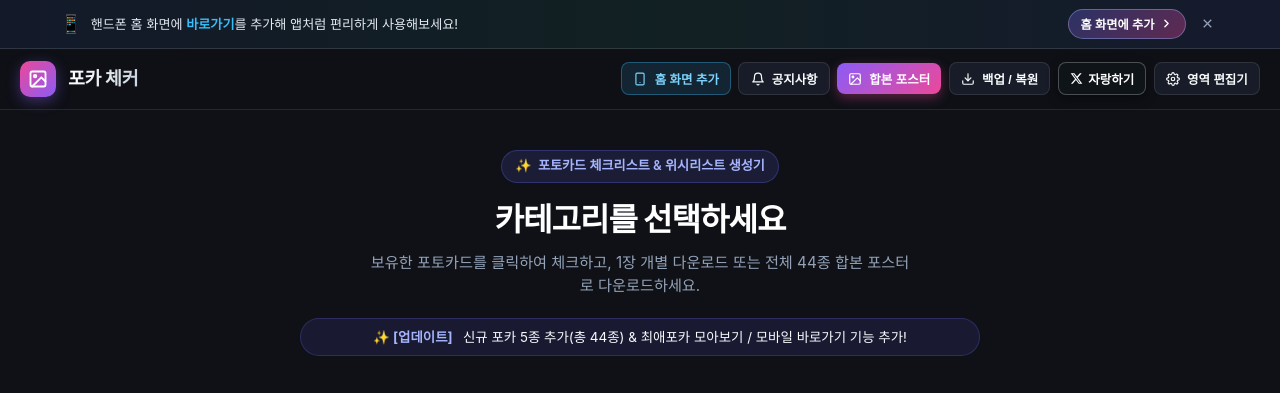
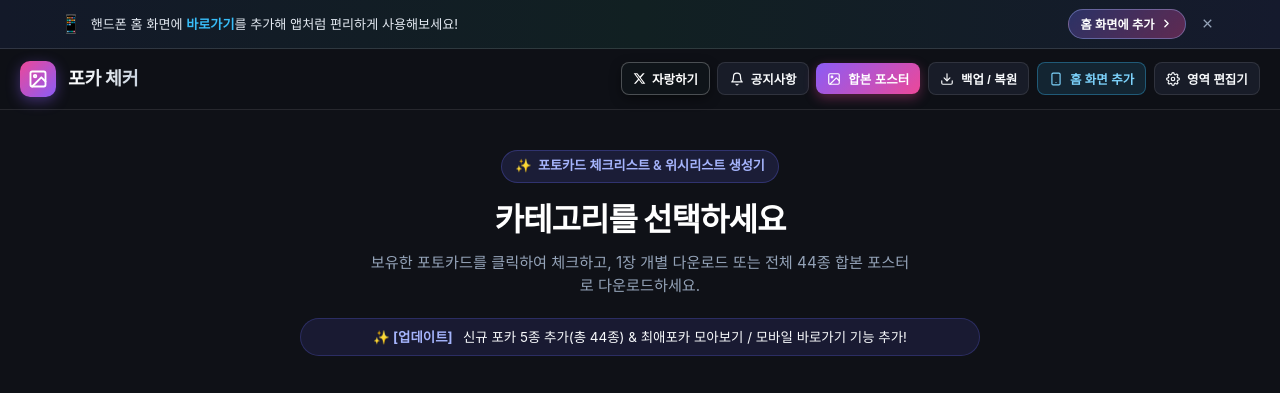
Before and after one commit to foretissimo/phoca_checker, a website: page index.html in a window 1280 px wide. Shown: the top 393 px of the page. Drawn offline with Linux system fonts and the light colour scheme.

Commit message:
fix: GNB 자랑하기 버튼과 홈화면추가 버튼 순서 맞바꿈 및 overflow clip 보강

```diff
--- a/css/style.css
+++ b/css/style.css
@@ -36,6 +36,7 @@ html {
   width: 100%;
   max-width: 100%;
   overflow-x: hidden;
+  overflow-x: clip;
   -webkit-text-size-adjust: 100%;
 }
 
@@ -57,6 +58,7 @@ body {
   width: 100%;
   max-width: 100%;
   overflow-x: hidden;
+  overflow-x: clip;
   position: relative;
 }
 
@@ -79,6 +81,7 @@ body {
   width: 100%;
   max-width: 100%;
   box-sizing: border-box;
+  overflow-x: clip;
 }
 
 .brand-section {
@@ -735,6 +738,7 @@ body {
   width: 100%;
   max-width: 100%;
   box-sizing: border-box;
+  overflow-x: clip;
 }
 
 .image-wrapper {
--- a/index.html
+++ b/index.html
@@ -62,6 +62,7 @@ html {
   width: 100%;
   max-width: 100%;
   overflow-x: hidden;
+  overflow-x: clip;
   -webkit-text-size-adjust: 100%;
 }
 
@@ -83,6 +84,7 @@ body {
   width: 100%;
   max-width: 100%;
   overflow-x: hidden;
+  overflow-x: clip;
   position: relative;
 }
 
@@ -105,6 +107,7 @@ body {
   width: 100%;
   max-width: 100%;
   box-sizing: border-box;
+  overflow-x: clip;
 }
 
 .brand-section {
@@ -741,6 +744,7 @@ body {
   width: 100%;
   max-width: 100%;
   box-sizing: border-box;
+  overflow-x: clip;
 }
 
 .image-wrapper {
@@ -2804,7 +2808,7 @@ body {
   vertical-align: middle;
 }
   </style>
-  <link rel="stylesheet" href="css/style.css?v=2026.11.12-overflow-fix">
+  <link rel="stylesheet" href="css/style.css?v=2026.11.12-swap-buttons">
 </head>
 <body>
   <!-- Top Mobile App Shortcut Banner (최상단 바로가기 링크 배너) -->
@@ -2856,13 +2860,12 @@ body {
 
     <!-- Header Action Buttons -->
     <div class="header-actions">
-      <button id="btn-open-shortcut-guide" class="btn btn-sm btn-shortcut-nav" title="핸드폰 홈 화면에 바로가기 추가 / 앱 설치">
-        <svg viewBox="0 0 24 24" width="14" height="14" fill="none" stroke="currentColor" stroke-width="2" stroke-linecap="round" stroke-linejoin="round">
-          <rect x="5" y="2" width="14" height="20" rx="2" ry="2"></rect>
-          <line x1="12" y1="18" x2="12.01" y2="18"></line>
+      <button id="btn-share-x" class="btn btn-x-share btn-sm" title="내 수집 진행률과 자랑하기 카드를 생성하고 공유하기">
+        <svg viewBox="0 0 24 24" width="13" height="13" fill="currentColor">
+          <path d="M18.244 2.25h3.308l-7.227 8.26 8.502 11.24H16.17l-5.214-6.817L4.99 21.75H1.68l7.73-8.835L1.254 2.25H8.08l4.713 6.231zm-1.161 17.52h1.833L7.084 4.126H5.117z"></path>
         </svg>
-        <span class="btn-text-full">홈 화면 추가</span>
-        <span class="btn-text-short">바로가기</span>
+        <span class="btn-text-full">자랑하기</span>
+        <span class="btn-text-short">자랑하기</span>
       </button>
 
       <button id="btn-open-info" class="btn btn-sm" title="공지사항 및 사용 도움말">
@@ -2894,12 +2897,13 @@ body {
         <span class="btn-text-short">백업</span>
       </button>
 
-      <button id="btn-share-x" class="btn btn-x-share btn-sm" title="내 수집 진행률과 자랑하기 카드를 생성하고 공유하기">
-        <svg viewBox="0 0 24 24" width="13" height="13" fill="currentColor">
-          <path d="M18.244 2.25h3.308l-7.227 8.26 8.502 11.24H16.17l-5.214-6.817L4.99 21.75H1.68l7.73-8.835L1.254 2.25H8.08l4.713 6.231zm-1.161 17.52h1.833L7.084 4.126H5.117z"></path>
+      <button id="btn-open-shortcut-guide" class="btn btn-sm btn-shortcut-nav" title="핸드폰 홈 화면에 바로가기 추가 / 앱 설치">
+        <svg viewBox="0 0 24 24" width="14" height="14" fill="none" stroke="currentColor" stroke-width="2" stroke-linecap="round" stroke-linejoin="round">
+          <rect x="5" y="2" width="14" height="20" rx="2" ry="2"></rect>
+          <line x1="12" y1="18" x2="12.01" y2="18"></line>
         </svg>
-        <span class="btn-text-full">자랑하기</span>
-        <span class="btn-text-short">자랑하기</span>
+        <span class="btn-text-full">홈 화면 추가</span>
+        <span class="btn-text-short">바로가기</span>
       </button>
 
       <button id="toggle-editor-btn" class="btn btn-sm" style="display: none;" title="영역 편집 / 자석 스냅 / 깃헙 직접 저장">
@@ -3732,6 +3736,6 @@ body {
   <script src="js/templates.js?v=2026.11.12-nav-fix"></script>
   <script src="js/canvas-export.js?v=2026.11.12-nav-fix"></script>
   <script src="js/editor.js?v=2026.11.12-nav-fix"></script>
-  <script src="js/app.js?v=2026.11.12-overflow-fix"></script>
+  <script src="js/app.js?v=2026.11.12-swap-buttons"></script>
 </body>
 </html>
```
